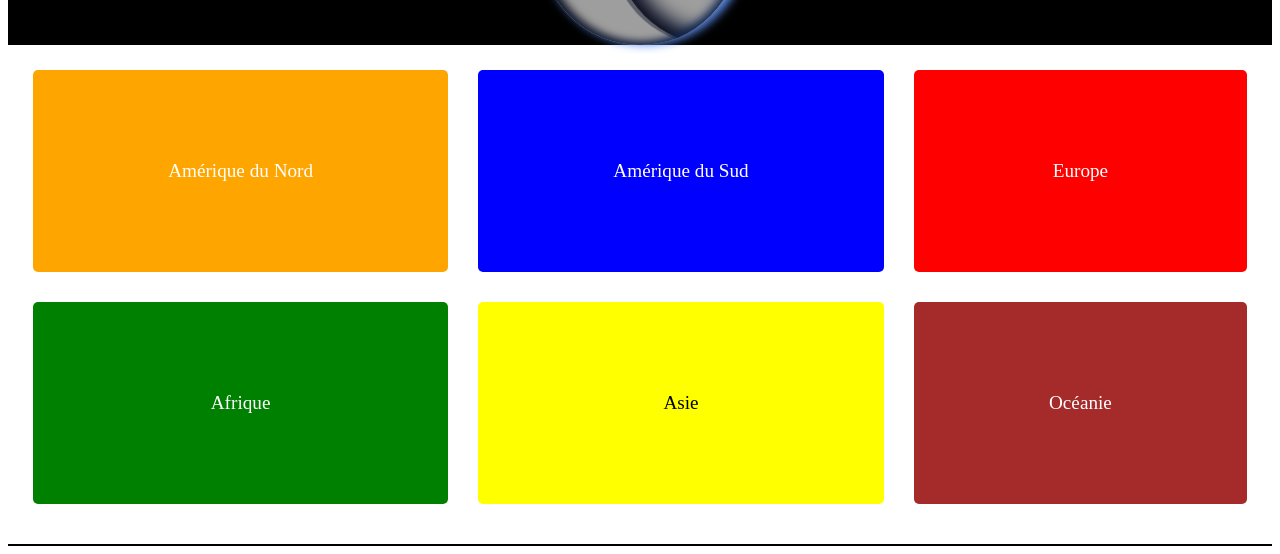
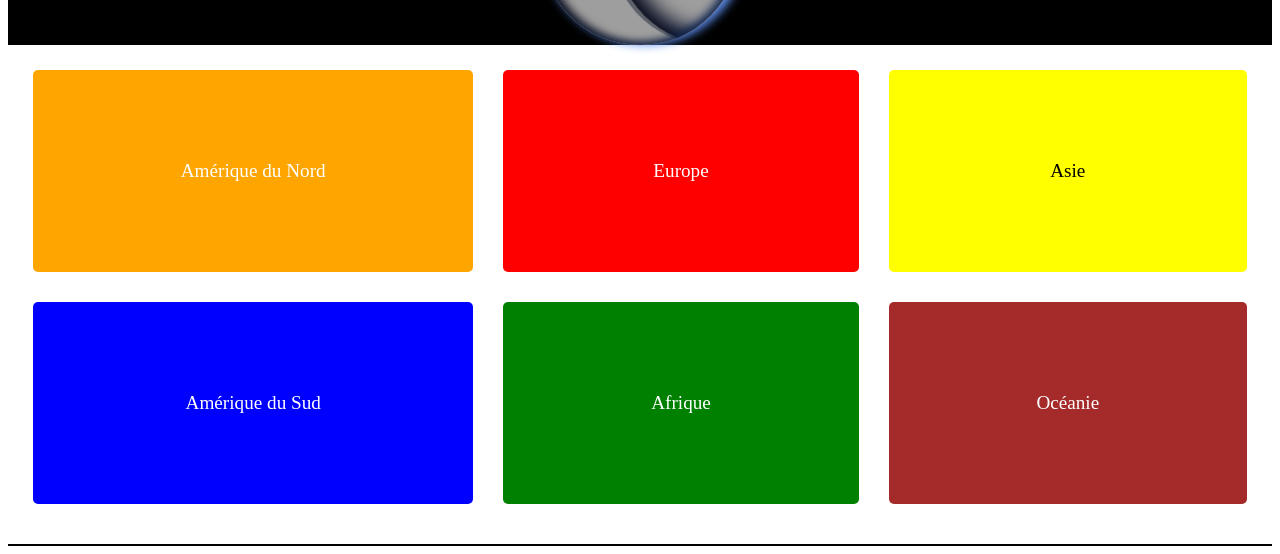
Before and after one commit to bramsobrahms/countries, an Angular app: page / in a window 1280 px wide. Shown: the part 163-717 px from the top of the page. Built offline with nearby package versions, Linux system fonts and the light colour scheme; grey boxes are pictures that could not be loaded.

Commit message:
Update continent with correct place

```diff
--- a/src/app/home-continent/home-continent.component.html
+++ b/src/app/home-continent/home-continent.component.html
@@ -2,17 +2,17 @@
   <a [routerLink]="['/continent', 'North America']">
     <div class="continent" id="north-america">Amérique du Nord</div>
   </a>
+  <a [routerLink]="['/continent', 'Europe']">
+    <div class="continent" id="europe">Europe</div>
+  </a>
+  <a [routerLink]="['/continent', 'Asia']">
+    <div class="continent" id="asia">Asie</div>
+  </a>
   <a [routerLink]="['/continent', 'South America']">
     <div class="continent" id="south-america">Amérique du Sud</div>
   </a>
-  <a [routerLink]="['/continent', 'Europe']">
-    <div class="continent" id="europe">Europe</div>
-  </a>
   <a [routerLink]="['/continent', 'Africa']">
     <div class="continent" id="africa">Afrique</div>
-  </a>
-  <a [routerLink]="['/continent', 'Asia']">
-    <div class="continent" id="asia">Asie</div>
   </a>
   <a [routerLink]="['/continent', 'Oceania']">
     <div class="continent" id="oceania">Océanie</div>
```
